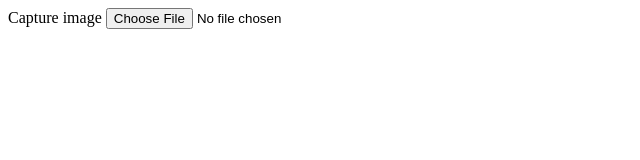
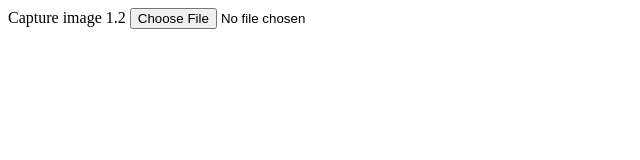
Before and after one commit to pyrospiral/pyrospiral.github.io, a plain HTML site: page camera.html in a window 1280 px wide. Shown: the full height of the page, 0-640 px from the left. Drawn offline with Linux system fonts and the light colour scheme.

Commit message:
Update camera.html

```diff
--- a/camera.html
+++ b/camera.html
@@ -1,12 +1,6 @@
 <html>
-Capture image
-
-
-<input type="file" accept="image/*" capture="camera" />
-
-  <output id="list"></output>
-
- <script>
+Capture image 1.2
+<script>
   function handleFileSelect(evt) {
     var files = evt.target.files; // FileList object
 
@@ -24,5 +18,11 @@ Capture image
   document.getElementById('file').addEventListener('change', handleFileSelect, false);
 </script>
 
+<input type="file" accept="image/*" capture="camera" />
+
+<output id="list"></output>
+
+
+
 
 </html>
```
